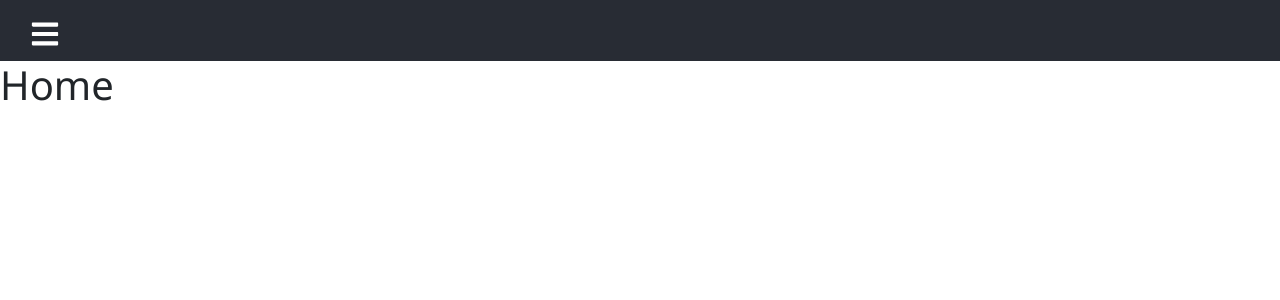
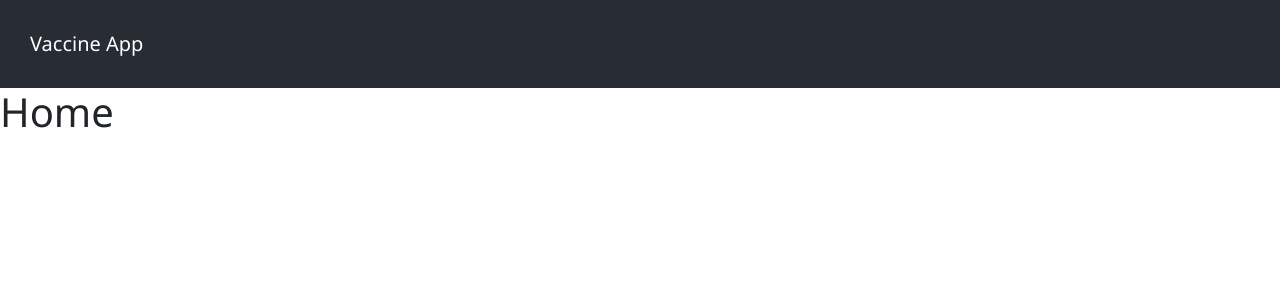
Before and after one commit to st3fz/VaccineApp, a React (Create React App) app in the folder FrontEnd/: page / in a window 1280 px wide. Shown: the top 300 px of the page. Built offline with nearby package versions, Linux system fonts and the light colour scheme.

Commit message:
Added navbar
-Fixed navbar padding within

```diff
--- a/FrontEnd/src/App.css
+++ b/FrontEnd/src/App.css
@@ -9,3 +9,8 @@
     height: 90vh;
     font-size: 3rem;
 }
+
+.content-shift-right {
+    position: fixed;
+    left: 250px;
+}
--- a/FrontEnd/src/App.js
+++ b/FrontEnd/src/App.js
@@ -1,23 +1,24 @@
-// Styles
-import './App.css';
-import 'bootstrap/dist/css/bootstrap.css';
-
-// Router
+import React, {useState} from 'react';
 import { BrowserRouter as Router, Switch, Route } from 'react-router-dom';
 
-// Components
 import Navbar from './components/Navbar/Navbar';
 import Home from './pages/Home';
 import Chat from './components/Chat/Chat';
 
+import './App.css';
+import 'bootstrap/dist/css/bootstrap.css';
+
 function App() {
+
   return (
     <Router>
-      <Navbar/>
-      <Switch>
-        <Route path="/" exact component={Home}/>
-        <Route path="/chat" component={Chat}/>
-      </Switch>
+      <Navbar onchange={(e) => { onchange(e) }}/>
+      <div>
+        <Switch>
+          <Route path="/" exact component={Home}/>
+          <Route path="/chat" component={Chat}/>
+        </Switch>
+      </div>
     </Router>
   );
 }
--- a/FrontEnd/src/components/Navbar/Navbar.css
+++ b/FrontEnd/src/components/Navbar/Navbar.css
@@ -2,8 +2,14 @@
     background-color: #282c34;
 }
 
-.menu-hamburger {
+.navbar-brand, a:hover {
     margin-left: 30px;
+    color: white;
+    font-size: 40px;
+    font-family:'Segoe UI', Tahoma, Geneva, Verdana, sans-serif;
+}
+
+.cross-icon {
     font-size: 30px;
 }
 
@@ -47,6 +53,7 @@
 
 .nav-text a:hover {
     background-color: teal;
+    margin-left: 0;
 }
 
 .nav-menu-items {
@@ -54,12 +61,8 @@
 }
 
 .navbar-toggle {
-    background-color:#282c34;
     width: 100%;
-    height: 80%;
-    display: flex;
-    justify-content: start;
-    align-items: center;
+    height: 10%;
 }
 
 span {
--- a/FrontEnd/src/components/Navbar/Navbar.js
+++ b/FrontEnd/src/components/Navbar/Navbar.js
@@ -4,34 +4,29 @@ import { Link } from "react-router-dom";
 import "./Navbar.css";
 import { NavbarData } from "./NavbarData";
 
-import * as FaIcons from "react-icons/fa";
+// import * as FaIcons from "react-icons/fa";
 import * as AiIcons from "react-icons/ai";
 import { IconContext } from "react-icons";
 
-export default function Navbar() {
-    const[ sidebar, setSidebar ] = useState(false);
+function Navbar() {
+
+    const[ sidebar, toggleSidebar ] = useState(false);
 
     const showSidebar = () => {
-        setSidebar(!sidebar);
-        openNav();
+        toggleSidebar(!sidebar);
     }
-
-    // const openNav = () => {
-
-    // }
 
     return (
       <>
-      <IconContext.Provider value={{ color: '#ffffff' }}>
-        <div className="navbar">
-            <Link to="#" className="menu-hamburger">
-                <FaIcons.FaBars onClick={showSidebar}/>
-            </Link>
+      <IconContext.Provider value={{ color: 'white' }}>
+        <div className="navbar py-4 pl-5">
+            {/* <FaIcons.FaBars className="hamburger-menu"/> */}
+            <a className="navbar-brand" onClick={showSidebar}>Vaccine App</a>
         </div>
-        <nav className={ sidebar ? 'nav-menu active' : 'nav-menu' }>
-            <ul onClick={showSidebar} className="nav-menu-items">
-                <li className="navbar-toggle">
-                    <Link to="#" className="menu-hamburger">
+        <nav className={`nav-menu ${sidebar ? 'active' : ''}`}>
+            <ul className="nav-menu-items">
+                <li onClick={showSidebar} className="navbar-toggle d-flex align-items-center">
+                    <Link to="#" className="cross-icon">
                         <AiIcons.AiOutlineClose/>
                     </Link>
                 </li>
@@ -51,3 +46,5 @@ export default function Navbar() {
       </>
     );
 };
+
+export default Navbar
--- a/FrontEnd/src/components/Navbar/NavbarData.js
+++ b/FrontEnd/src/components/Navbar/NavbarData.js
@@ -12,7 +12,7 @@ export const NavbarData = [
     },
     {
         title: "Log In",
-        path: "/login",
+        path: "/auth",
         icon: <IoIcons.IoIosPaper />,
         className: "nav-text"
     },
```
